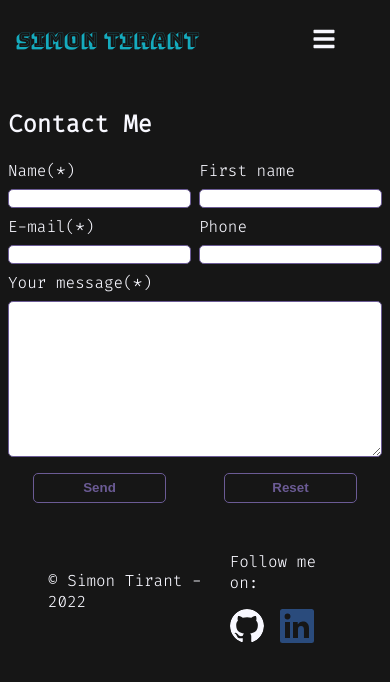
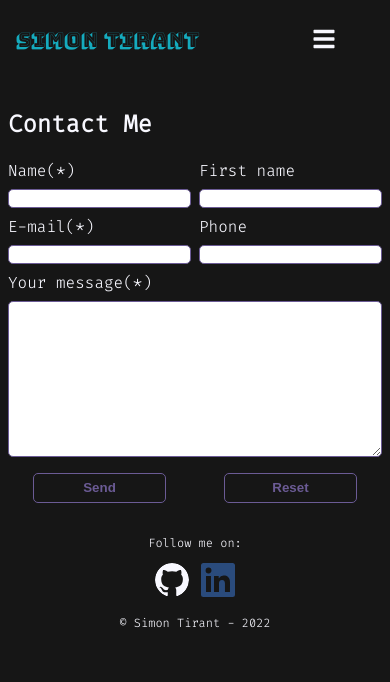
Before and after one commit to Sancxo/portfolio, a React (Create React App) app: page /contact in a window 390 px wide. Shown: the top 682 px of the page. Built offline with nearby package versions, Linux system fonts and the light colour scheme; a web font is replaced by a local one.

Commit message:
Mobile footer

```diff
--- a/src/App.tsx
+++ b/src/App.tsx
@@ -34,7 +34,7 @@ function App(): ReactElement {
             const scrollPos: number = window.scrollY;
 
             goUpArrow.style.display = scrollPos <= 100 ? "none" : "block";
-            timeout = setTimeout(() => { if(scrollPos === window.scrollY && (!goUpArrow.matches(':hover'))) goUpArrow.style.display = "none" }, 2000);;
+            timeout = setTimeout(() => { if(scrollPos === window.scrollY && (!goUpArrow.matches(':hover'))) goUpArrow.style.display = "none" }, 2000);
         }
 
         goUpArrow.addEventListener('mouseout', _ => displayArrow() );
--- a/src/Assets/Style/styled-components.ts
+++ b/src/Assets/Style/styled-components.ts
@@ -128,6 +128,11 @@ export const FooterContainer = styled.div`
     display: flex;
     justify-content: space-between;
     align-items: center;
+    @media ${mediaQueries.mobile} {
+      flex-direction: column-reverse;
+      padding: 1em;
+      font-size: .75em
+    }
 `
 export const GitHub = styled.a`
     color: ${colours.white};
--- a/src/Components/Footer.tsx
+++ b/src/Components/Footer.tsx
@@ -10,7 +10,7 @@ function Footer() {
             </div>
             <div>
                 <p style={{fontWeight: "lighter"}}>Follow me on:</p>
-                <div>
+                <div style={{textAlign: "center"}}>
                     <GitHub href="https://github.com/Sancxo" target="_blank" rel="noreferrer" title="GitHub">
                         <svg style={{borderRadius: "50%"}} xmlns="http://www.w3.org/2000/svg" viewBox="0 0 16 16" version="1.1" width="34" height="34">
                             <title>GitHub</title>
```
